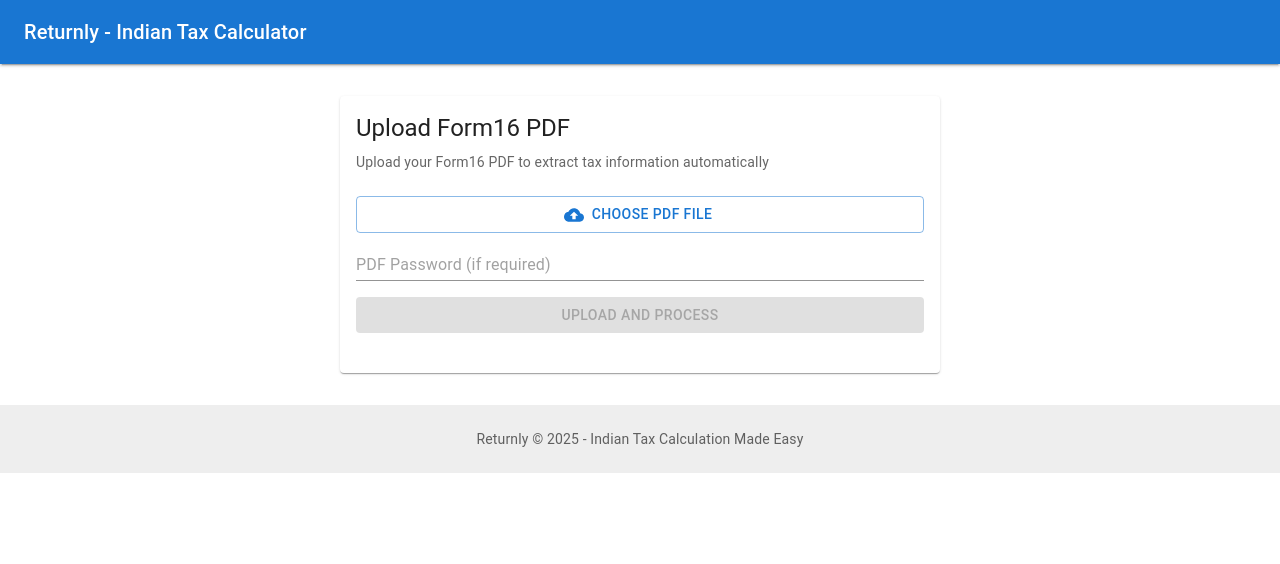
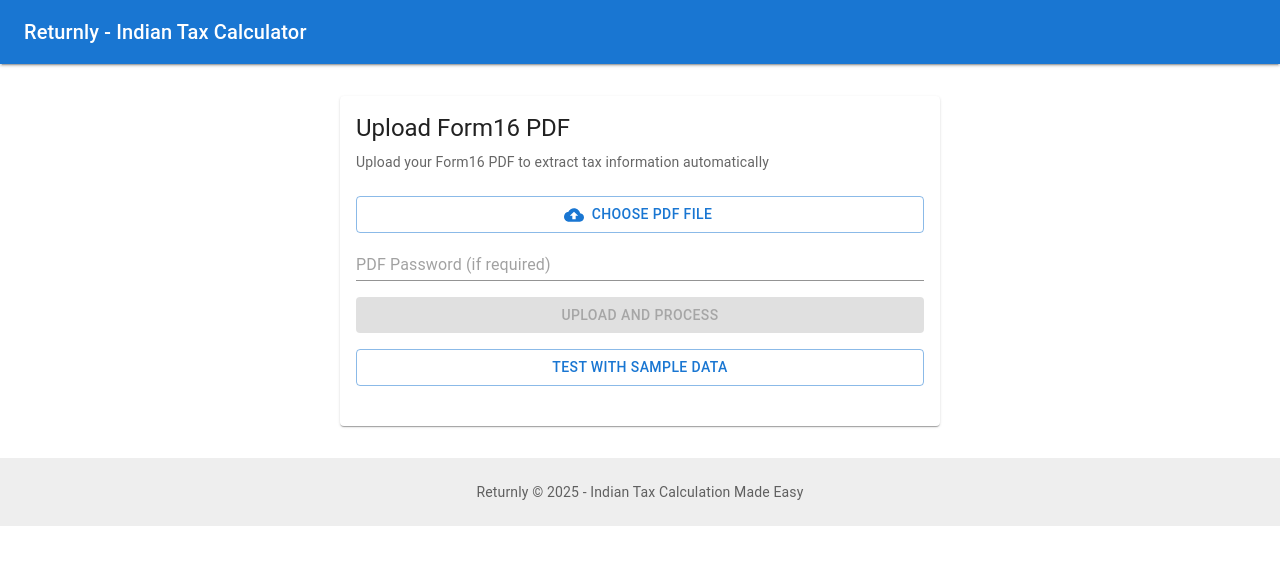
Before and after one commit to priyanknitk/Returnly, a React (Create React App) app in the folder WebApp/returnly-web/: page /upload in a window 1280 px wide. Shown: the top 564 px of the page. Built offline with nearby package versions, Linux system fonts and the light colour scheme.

Commit message:
feat: Update Form16Upload component and API types for improved data handling and error management

```diff
--- a/WebApp/returnly-web/src/components/Form16Upload.tsx
+++ b/WebApp/returnly-web/src/components/Form16Upload.tsx
@@ -10,9 +10,10 @@
   Input
 } from '@mui/material';
 import { CloudUpload } from '@mui/icons-material';
+import { Form16DataDto, ApiError } from '../types/api';
 
 interface Form16UploadProps {
-  onUploadSuccess: (data: any) => void;
+  onUploadSuccess: (data: Form16DataDto) => void;
 }
 
 const Form16Upload: React.FC<Form16UploadProps> = ({ onUploadSuccess }) => {
@@ -20,6 +21,32 @@
   const [password, setPassword] = useState('');
   const [uploading, setUploading] = useState(false);
   const [error, setError] = useState<string | null>(null);
+  const [testing, setTesting] = useState(false);
+
+  const handleTestAPI = async () => {
+    setTesting(true);
+    setError(null);
+
+    try {
+      const response = await fetch('http://localhost:5201/api/form16/sample', {
+        method: 'GET',
+        headers: {
+          'Content-Type': 'application/json',
+        },
+      });
+
+      if (response.ok) {
+        const sampleData: Form16DataDto = await response.json();
+        onUploadSuccess(sampleData);
+      } else {
+        setError('API connection failed');
+      }
+    } catch (err) {
+      setError('Cannot connect to backend API. Make sure the API server is running.');
+    } finally {
+      setTesting(false);
+    }
+  };
 
   const handleFileChange = (event: React.ChangeEvent<HTMLInputElement>) => {
     const selectedFile = event.target.files?.[0];
@@ -56,11 +83,11 @@
       });
 
       if (response.ok) {
-        const data = await response.json();
+        const data: Form16DataDto = await response.json();
         onUploadSuccess(data);
       } else {
-        const errorData = await response.json();
-        setError(errorData.message || 'Upload failed');
+        const errorData: ApiError = await response.json();
+        setError(errorData.error || 'Upload failed');
       }
     } catch (err) {
       setError('Network error. Please try again.');
@@ -118,7 +145,17 @@
             {uploading ? 'Uploading...' : 'Upload and Process'}
           </Button>
 
-          {uploading && <LinearProgress sx={{ mb: 2 }} />}
+          <Button
+            variant="outlined"
+            onClick={handleTestAPI}
+            disabled={testing}
+            fullWidth
+            sx={{ mb: 2 }}
+          >
+            {testing ? 'Testing...' : 'Test with Sample Data'}
+          </Button>
+
+          {(uploading || testing) && <LinearProgress sx={{ mb: 2 }} />}
 
           {error && (
             <Alert severity="error" sx={{ mb: 2 }}>
--- /dev/null
+++ b/WebApp/returnly-web/src/types/api.ts
@@ -0,0 +1,107 @@
+// API response types matching the backend DTOs
+
+export interface Form16DataDto {
+  employeeName: string;
+  pan: string;
+  assessmentYear: string;
+  financialYear: string;
+  employerName: string;
+  tan: string;
+  grossSalary: number;
+  totalTaxDeducted: number;
+  standardDeduction: number;
+  professionalTax: number;
+  form16B: Form16BDataDto;
+  annexure: AnnexureDataDto;
+}
+
+export interface Form16BDataDto {
+  salarySection17: number;
+  perquisites: number;
+  profitsInLieu: number;
+  basicSalary: number;
+  hra: number;
+  specialAllowance: number;
+  otherAllowances: number;
+  interestOnSavings: number;
+  interestOnFixedDeposits: number;
+  interestOnBonds: number;
+  otherInterestIncome: number;
+  dividendIncomeAI: number;
+  dividendIncomeAII: number;
+  otherDividendIncome: number;
+  standardDeduction: number;
+  professionalTax: number;
+  taxableIncome: number;
+}
+
+export interface AnnexureDataDto {
+  q1TDS: number;
+  q2TDS: number;
+  q3TDS: number;
+  q4TDS: number;
+}
+
+export interface TaxCalculationRequestDto {
+  taxableIncome: number;
+  financialYear: string;
+  age: number;
+  tdsDeducted: number;
+}
+
+export interface TaxCalculationResponseDto {
+  taxCalculation: TaxCalculationResultDto;
+  refundCalculation: TaxRefundCalculationDto;
+}
+
+export interface TaxCalculationResultDto {
+  taxableIncome: number;
+  financialYear: string;
+  taxRegime: string;
+  age: number;
+  taxBreakdown: TaxSlabCalculationDto[];
+  totalTax: number;
+  surcharge: number;
+  surchargeRate: number;
+  totalTaxWithSurcharge: number;
+  healthAndEducationCess: number;
+  totalTaxWithCess: number;
+  effectiveTaxRate: number;
+}
+
+export interface TaxSlabCalculationDto {
+  slabDescription: string;
+  incomeInSlab: number;
+  taxRate: number;
+  taxAmount: number;
+  minIncome: number;
+  maxIncome: number | null;
+}
+
+export interface TaxRefundCalculationDto {
+  totalTaxLiability: number;
+  tdsDeducted: number;
+  refundAmount: number;
+  additionalTaxDue: number;
+  isRefundDue: boolean;
+}
+
+export interface RegimeComparisonRequestDto {
+  taxableIncome: number;
+  financialYear: string;
+  age: number;
+  oldRegimeDeductions: number;
+}
+
+export interface RegimeComparisonResponseDto {
+  oldRegimeCalculation: TaxCalculationResultDto;
+  newRegimeCalculation: TaxCalculationResultDto;
+  recommendedRegime: string;
+  taxSavings: number;
+  comparisonSummary: string;
+}
+
+export interface ApiError {
+  error: string;
+  details?: string;
+}
```
Also changed, not shown: 2 other files (tests, documents, lock files or other folders).
